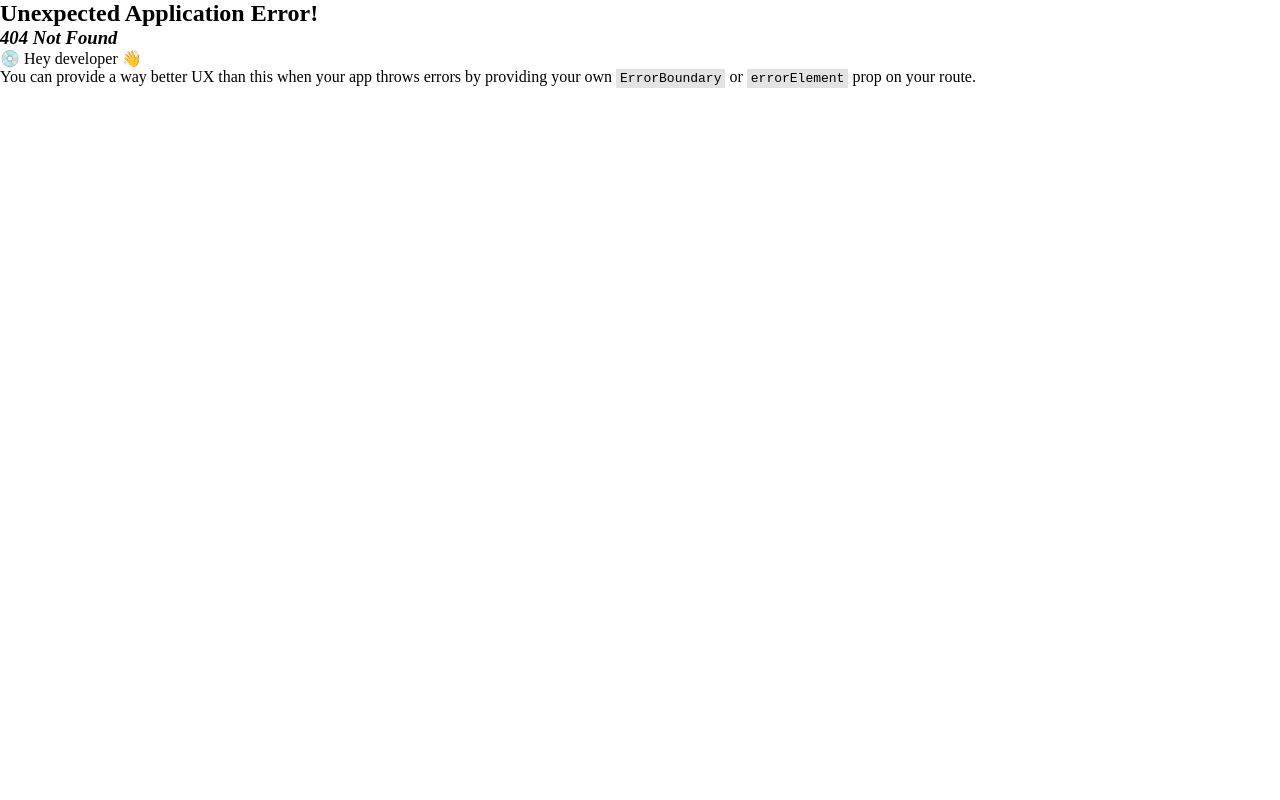
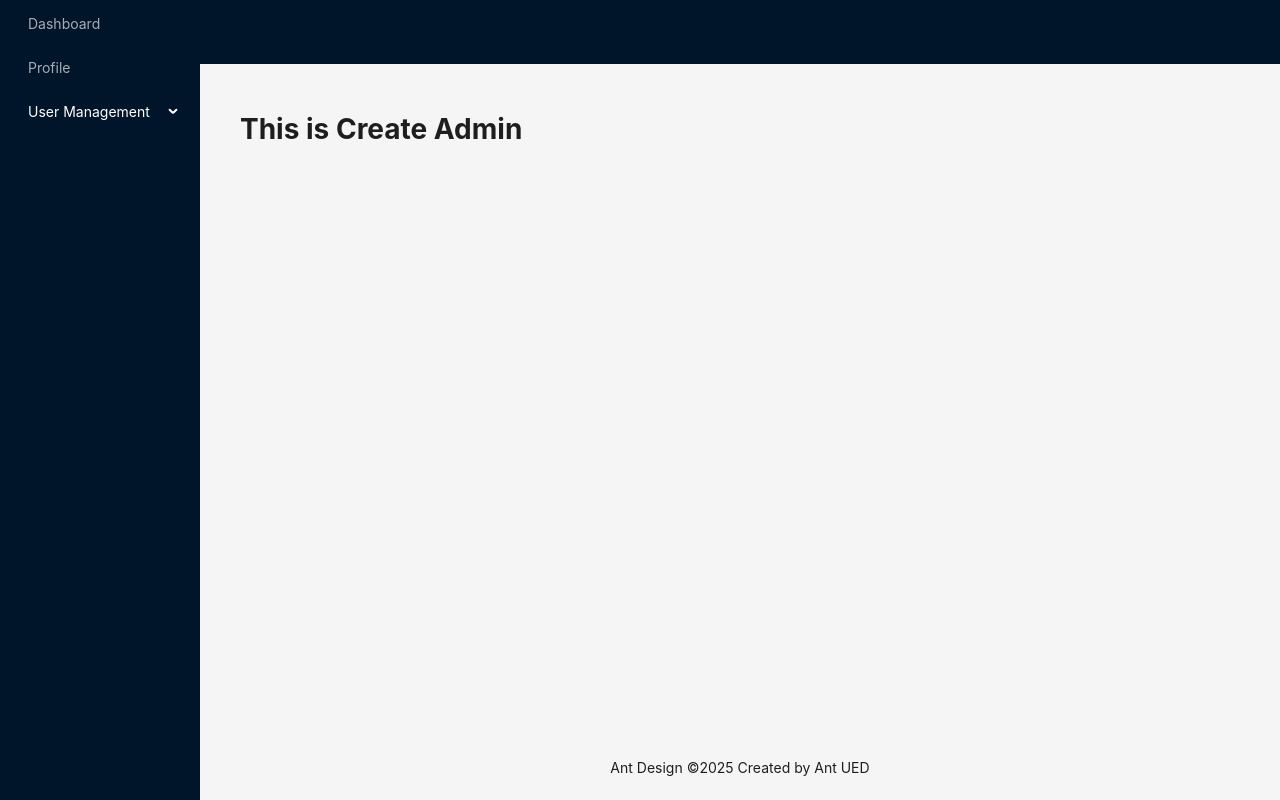
Before and after one commit to Rasibul/phum-client, a React (Vite) app: page /admin/create-admin in a window 1280 px wide. Before the commit this address had no page. Built offline with nearby package versions, Linux system fonts and the light colour scheme.

Commit message:
setup admin routes

```diff
--- a/src/components/layout/MainLayout.tsx
+++ b/src/components/layout/MainLayout.tsx
@@ -1,4 +1,5 @@
 import { Layout, Menu, MenuProps } from "antd";
+import { Outlet } from "react-router-dom";
 const { Header, Content, Footer, Sider } = Layout;
 
 const items: MenuProps["items"] = [
@@ -55,7 +56,7 @@ const MainLayout = () => {
               minHeight: 360,
             }}
           >
-            <h1>Ph University managment system</h1>
+            <Outlet />
           </div>
         </Content>
         <Footer style={{ textAlign: "center" }}>
--- /dev/null
+++ b/src/pages/admin/AdminDashBoard.tsx
@@ -0,0 +1,5 @@
+const AdminDashBoard = () => {
+  return <div>AdminDashBoard</div>;
+};
+
+export default AdminDashBoard;
--- /dev/null
+++ b/src/pages/admin/CreateAdmin.tsx
@@ -0,0 +1,9 @@
+const CreateAdmin = () => {
+  return (
+    <div>
+      <h1> This is Create Admin</h1>
+    </div>
+  );
+};
+
+export default CreateAdmin;
--- /dev/null
+++ b/src/pages/admin/CreateFacaulty.tsx
@@ -0,0 +1,9 @@
+const CreateFacaulty = () => {
+  return (
+    <div>
+      <h1> This is Create facaulty</h1>
+    </div>
+  );
+};
+
+export default CreateFacaulty;
--- /dev/null
+++ b/src/pages/admin/CreateStudent.tsx
@@ -0,0 +1,9 @@
+const CreateStudent = () => {
+  return (
+    <div>
+      <h1> This is Create Student</h1>
+    </div>
+  );
+};
+
+export default CreateStudent;
--- a/src/routes/routes.tsx
+++ b/src/routes/routes.tsx
@@ -1,10 +1,46 @@
 import { createBrowserRouter } from "react-router-dom";
 import App from "../App";
+import AdminDashBoard from "../pages/admin/AdminDashBoard";
+import CreateStudent from "../pages/admin/CreateStudent";
+import CreateAdmin from "../pages/admin/CreateAdmin";
+import CreateFacaulty from "../pages/admin/CreateFacaulty";
 
 const router = createBrowserRouter([
   {
     path: "/",
     element: <App />,
+    children: [
+      {
+        path: "",
+        element: <div>Home</div>,
+      },
+    ],
+  },
+  {
+    path: "/admin",
+    element: <App />,
+    children: [
+      {
+        index: true,
+        element: <AdminDashBoard />,
+      },
+      {
+        path: "dashboard",
+        element: <AdminDashBoard />,
+      },
+      {
+        path: "create-student",
+        element: <CreateStudent />,
+      },
+      {
+        path: "create-admin",
+        element: <CreateAdmin />,
+      },
+      {
+        path: "create-facaulty",
+        element: <CreateFacaulty />,
+      },
+    ],
   },
 ]);
 
```
Also changed, not shown: src/routes/adminRoutes.tsx (added, +32 -0 lines).
